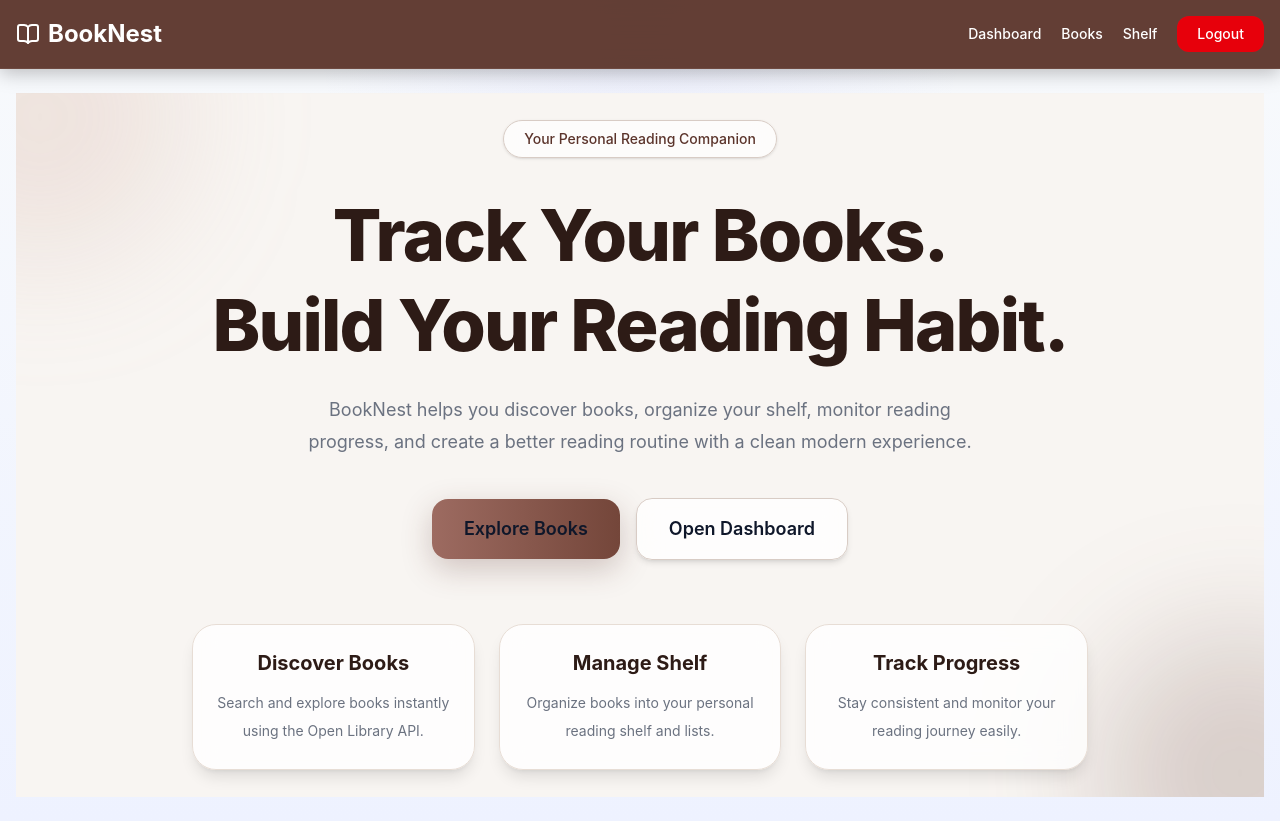
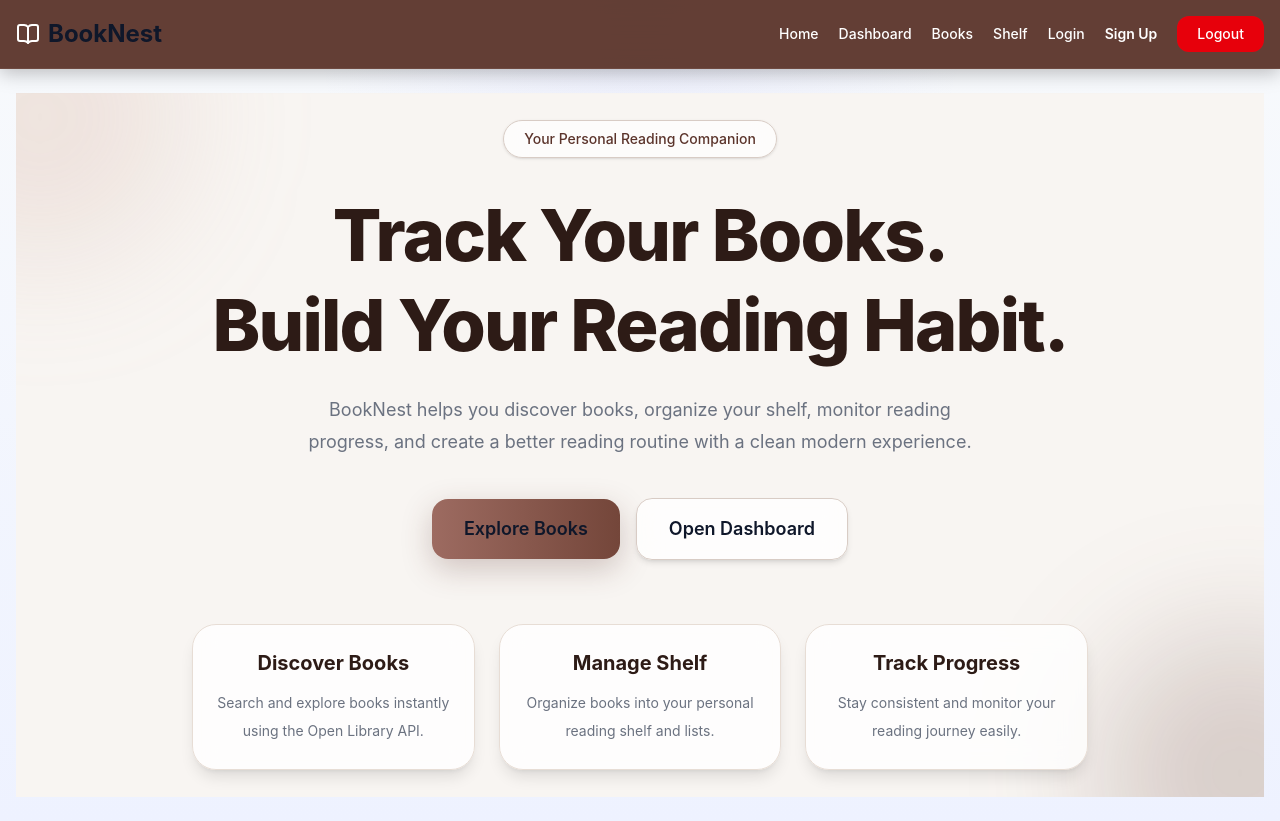
Before and after one commit to visheshbajpayee-source/book-nest, a Next.js app in the folder client/: page / in a window 1280 px wide. Built offline with nearby package versions, Linux system fonts and the light colour scheme.

Commit message:
Added changes in navbar

```diff
--- a/client/src/components/Navbar.tsx
+++ b/client/src/components/Navbar.tsx
@@ -22,27 +22,31 @@ export default function Navbar() {
   return (
     <header className="sticky top-0 z-50 border-b border-[#6e4a41] bg-[#5b342b]/95 backdrop-blur-xl shadow-[0_4px_18px_rgba(0,0,0,0.25)]">
       <nav className="mx-auto flex max-w-7xl items-center justify-between px-4 py-4">
+
         <Link
           href="/"
-          className="group flex items-center gap-2 text-2xl font-bold !text-white"
+          className="flex items-center gap-2 text-2xl font-bold text-white"
         >
-          <BookOpen className="h-6 w-6 !text-white" />
-          <span className="!text-white">BookNest</span>
+          <BookOpen className="h-6 w-6 text-white" />
+          BookNest
         </Link>
 
         <div className="flex items-center gap-5 text-sm font-medium text-white">
+
+          <Link href="/">Home</Link>
+
           <Link href="/dashboard">Dashboard</Link>
 
           <Link href="/books">Books</Link>
 
           <Link href="/shelf">Shelf</Link>
 
-          <button
-            onClick={handleLogout}
-            className="rounded-xl bg-red-600 px-5 py-2 text-white"
-          >
-            Logout
-          </button>
+          <Link href="/login" className="  text-white">Login</Link>
+
+          <Link href="/signup" className="text-[#4E2F28] font-semibold">Sign Up</Link>
+
+          <button onClick={handleLogout} className="rounded-xl bg-red-600 px-5 py-2 text-white">Logout</button>
+
         </div>
       </nav>
     </header>
```
